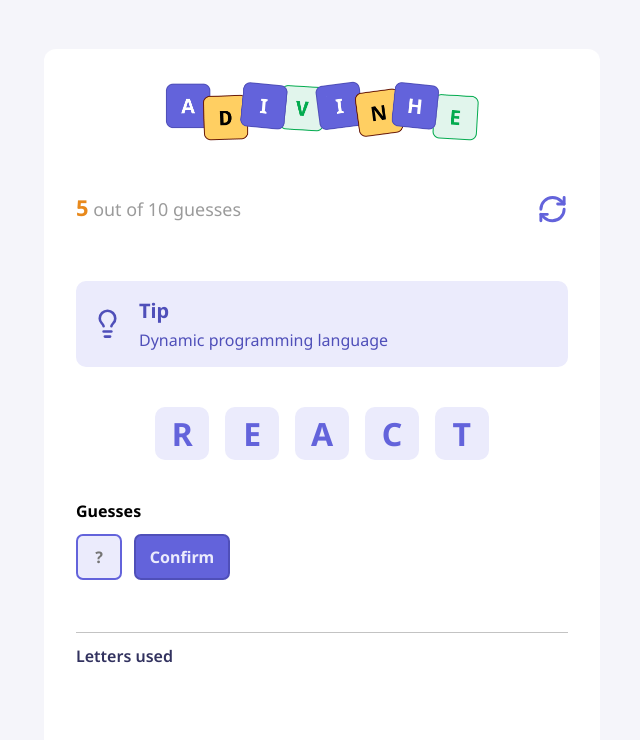
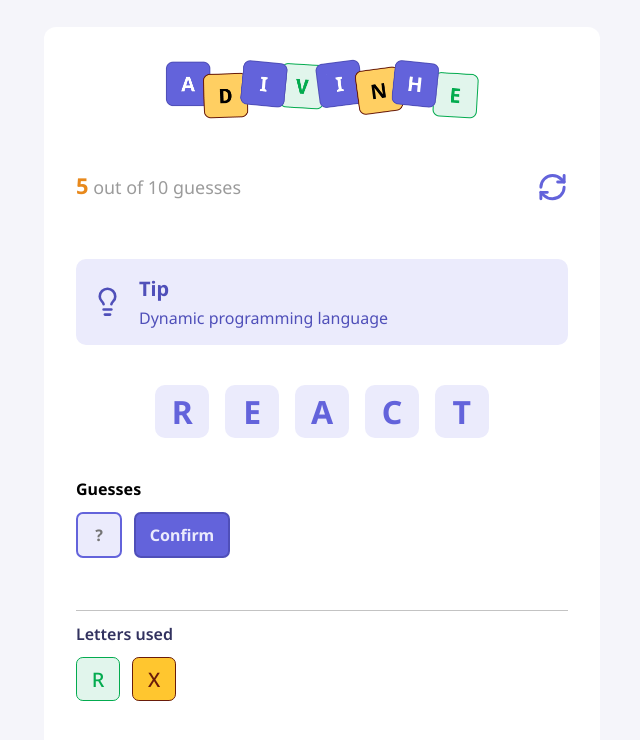
Before and after one commit to loboganng/Word_Guessing, a React (Vite) app in the folder guessing-game/: page / in a window 1280 px wide. Shown: the top 740 px of the page, without its empty margins (318-958 px from the left). Built offline with nearby package versions, Linux system fonts and the light colour scheme.

Commit message:
feat: Creating variation of letter sizes for guessed letters, and also color patterns for correct and wrong guessed letters

```diff
--- a/guessing-game/src/components/Letter/index.tsx
+++ b/guessing-game/src/components/Letter/index.tsx
@@ -2,11 +2,19 @@
 
 type Props = {
   value?: string
+  size?: "default" | "small"
+  color?: "default" | "correct" | "wrong"
 }
 
-export function Letter( {value = " "}: Props){
+export function Letter( {value = " ", size = "default", color = "default"}: Props){
   return(
-    <div className={styles.letter}>
+    <div className={`
+    ${styles.letter}
+    ${size === "small" && styles.letterSmall}
+    ${color === "correct" && styles.letterCorrect}
+    ${color === "wrong" && styles.letterWrong}
+    `}>
+
       <span>{value}</span>
     </div>
   )
--- a/guessing-game/src/components/Letter/styles.module.css
+++ b/guessing-game/src/components/Letter/styles.module.css
@@ -14,3 +14,25 @@
   align-items: center;
   justify-content: center;
 }
+
+.letterSmall{
+  width: 2.75rem;
+  height: 2.75rem;
+  border-radius: 0.43rem;
+
+  font-size: 1.25rem;
+  font-weight: 500;
+  border: 1px solid #6363db;
+}
+
+.letterCorrect {
+  background-color: #e1f5ec;
+  border-color: #03ab4f;
+  color: #03ab4f;
+}
+
+.letterWrong {
+  background-color: #ffc62f;
+  border-color: #691b0a;
+  color: #691b0a;
+}
--- a/guessing-game/src/components/LettersUsed/index.tsx
+++ b/guessing-game/src/components/LettersUsed/index.tsx
@@ -1,8 +1,15 @@
 import styles from "./styles.module.css"
+
+import { Letter } from "../Letter"
 
 export function LettersUsed(){
   return (
   <div className={styles.lettersUsed}>
     <h5>Letters used</h5>
+
+    <div>
+      <Letter value="r" size="small" color="correct"/>
+      <Letter value="x" size="small" color="wrong"/>
+    </div>
   </div>)
 }
--- a/guessing-game/src/components/LettersUsed/styles.module.css
+++ b/guessing-game/src/components/LettersUsed/styles.module.css
@@ -10,3 +10,9 @@
   font-weight: 600;
   margin: 0.75rem 0;;
 }
+
+.lettersUsed > div{
+  display: flex;
+  gap: 0.75rem;
+  flex-wrap: wrap;
+}
```
